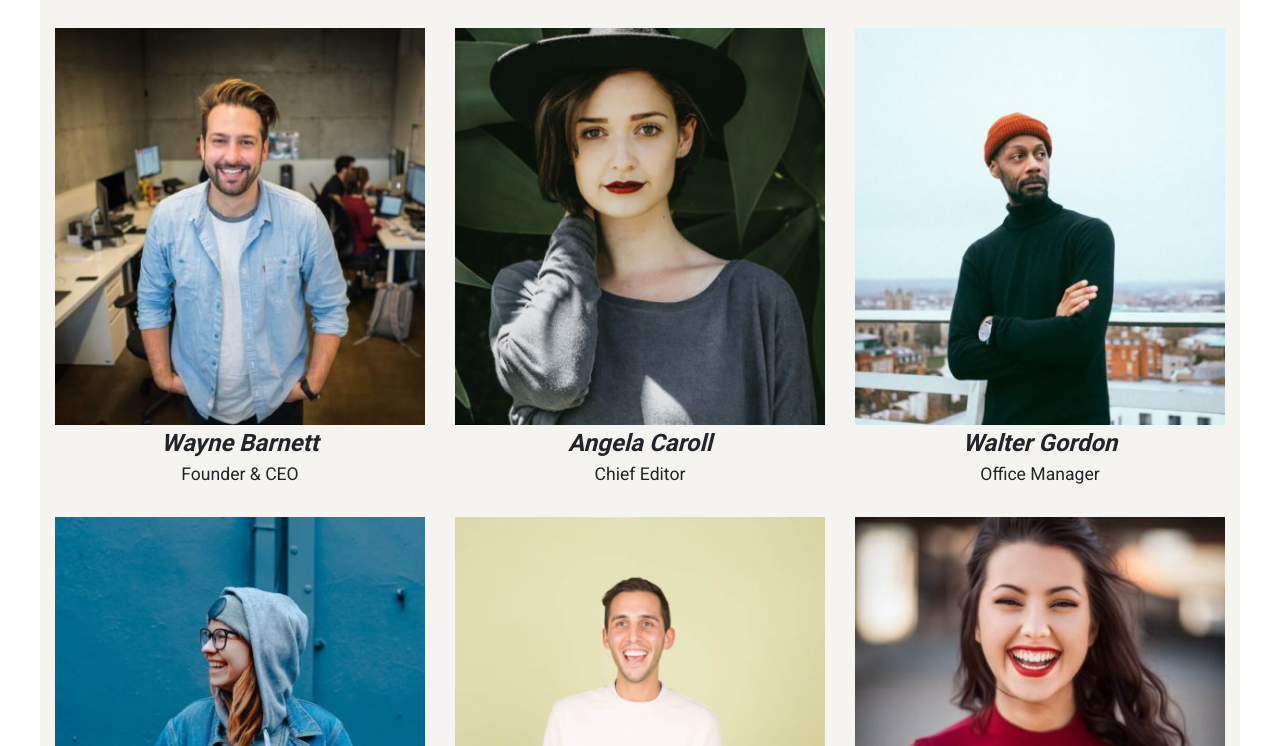
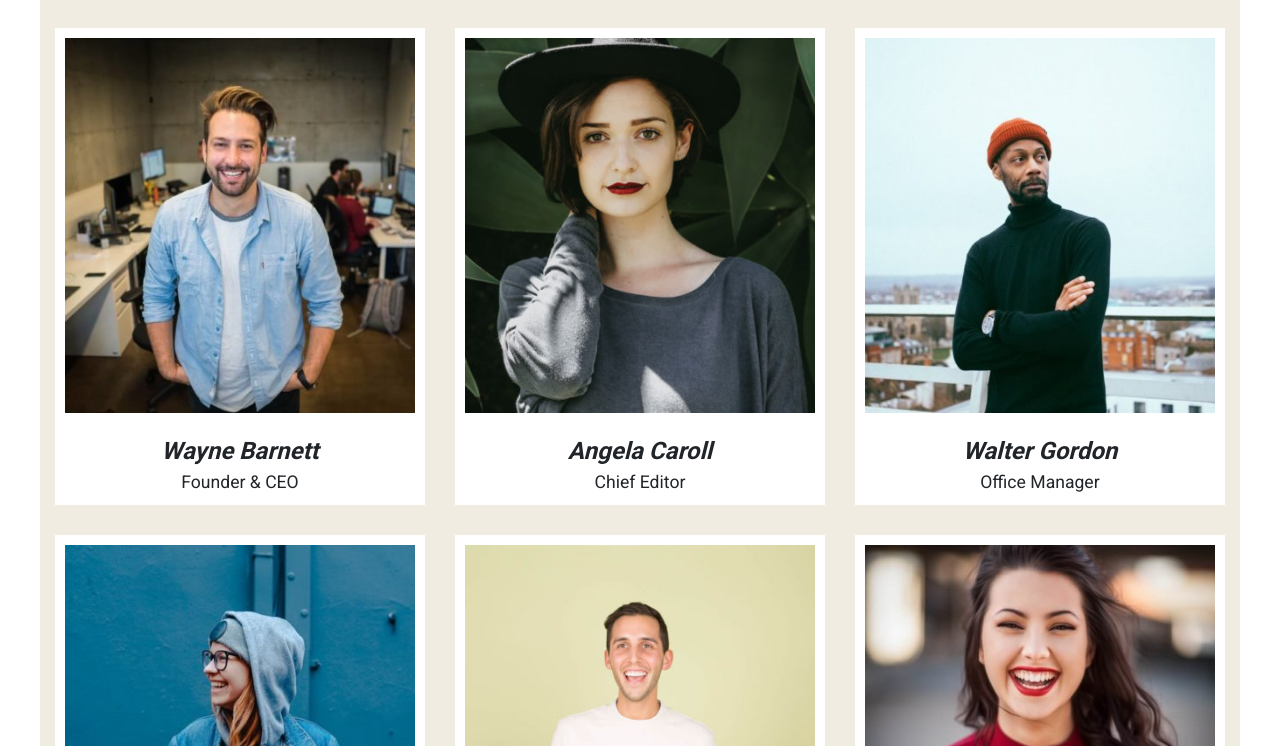
Before and after one commit to leonardopozzan/js-our-team, a plain HTML site: page index.html in a window 1280 px wide. Shown: the part 157-903 px from the top of the page. Drawn offline with nearby package versions, Linux system fonts and the light colour scheme.

Commit message:
modifiche grafiche

```diff
--- a/css/style.css
+++ b/css/style.css
@@ -4,7 +4,7 @@
     box-sizing: border-box;
 }
 :root{
-    --rosa: #F6F4F0;
+    --rosa: #f1ece2;
 }
 body{
     font-family: 'Roboto', sans-serif;
@@ -23,10 +23,13 @@ img{
     flex-wrap: wrap;
 }
 .item{
-    width: calc(100% / 3);
-    padding: 15px;
+    width: calc(100% / 3 - 30px);
+    margin: 15px;
+    padding: 10px;
+    background-color: white;
 }
 .name{
+    margin-top: 1.2rem;
     text-align: center;
     font-size: 1.5rem;
     font-style: italic;
@@ -35,5 +38,4 @@ img{
 .role{
     text-align: center;
     font-size: 1.1rem;
-
 }
```
